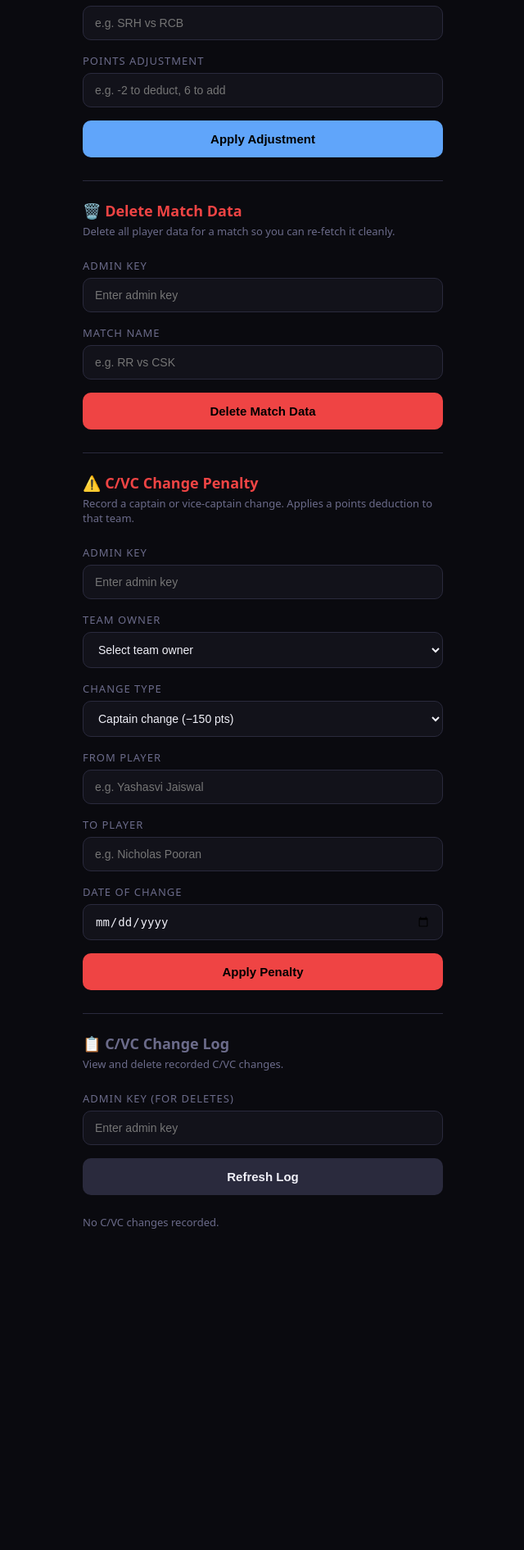
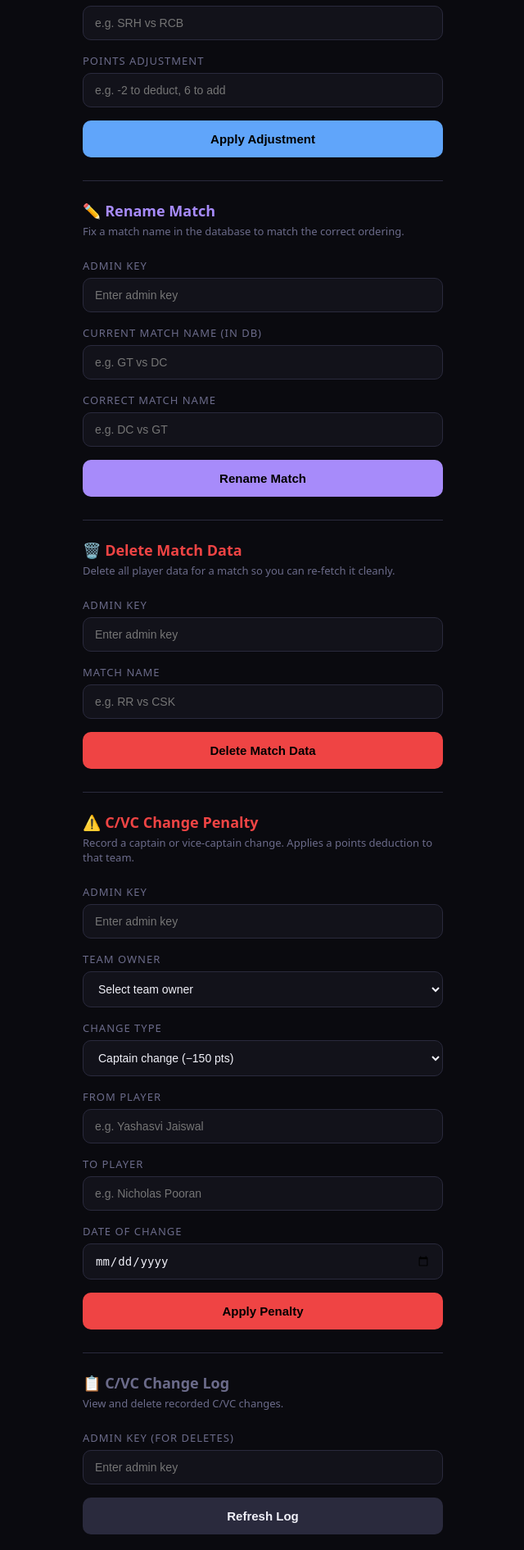
Before and after one commit to NiharM1227/yeh-main-kar-leta-hun-backend, a Flask app: page /admin in a window 1280 px wide. Shown: the part 748-2639 px from the top of the page at 82% size, without its empty margins (319-959 px from the left). Before the commit the page ends 2247 px from the top, so only its background shows below. Run offline with Flask 3, Linux system fonts and the light colour scheme; data that the repository does not hold is empty; some libraries are stand-ins or nearby versions.

Commit message:
Update admin.html

```diff
--- a/templates/admin.html
+++ b/templates/admin.html
@@ -235,6 +235,61 @@ async function adjustPoints() {
 </script>
 
 <div style="border-top:1px solid #2a2a3d;margin:28px 0 24px;"></div>
+<h2 style="color:#a78bfa;font-size:18px;margin-bottom:4px;">✏️ Rename Match</h2>
+<p>Fix a match name in the database to match the correct ordering.</p>
+
+<label>Admin Key</label>
+<input type="password" id="ren-admin-key" placeholder="Enter admin key">
+
+<label>Current Match Name (in DB)</label>
+<input type="text" id="ren-old-name" placeholder="e.g. GT vs DC">
+
+<label>Correct Match Name</label>
+<input type="text" id="ren-new-name" placeholder="e.g. DC vs GT">
+
+<button class="btn" id="ren-btn" onclick="renameMatch()" style="background:#a78bfa;color:#000;">Rename Match</button>
+<div class="result" id="ren-result" style="margin-top:16px;display:none;"></div>
+
+<script>
+async function renameMatch() {
+  const key = document.getElementById('ren-admin-key').value.trim();
+  const oldName = document.getElementById('ren-old-name').value.trim();
+  const newName = document.getElementById('ren-new-name').value.trim();
+  const resultEl = document.getElementById('ren-result');
+  const btn = document.getElementById('ren-btn');
+
+  if (!key) { alert('Enter admin key'); return; }
+  if (!oldName || !newName) { alert('Enter both match names'); return; }
+
+  btn.disabled = true;
+  try {
+    const res = await fetch('/api/rename-match', {
+      method: 'POST',
+      headers: { 'X-Admin-Key': key, 'Content-Type': 'application/json' },
+      body: JSON.stringify({ old_name: oldName, new_name: newName })
+    });
+    const data = await res.json();
+    btn.disabled = false;
+    resultEl.style.display = 'block';
+    if (data.success) {
+      resultEl.className = 'result success';
+      resultEl.innerHTML = `<h3>✅ Done</h3>
+        <div class="player-row"><span>${data.old_name}</span><span>→ ${data.new_name}</span></div>
+        <div class="player-row"><span>Rows updated</span><span>${data.rows_updated}</span></div>`;
+    } else {
+      resultEl.className = 'result error';
+      resultEl.innerHTML = `<h3>❌ Error</h3><p>${data.error}</p>`;
+    }
+  } catch(err) {
+    btn.disabled = false;
+    resultEl.style.display = 'block';
+    resultEl.className = 'result error';
+    resultEl.innerHTML = `<h3>❌ Connection error</h3><p>${err.message}</p>`;
+  }
+}
+</script>
+
+<div style="border-top:1px solid #2a2a3d;margin:28px 0 24px;"></div>
 <h2 style="color:#ef4444;font-size:18px;margin-bottom:4px;">🗑️ Delete Match Data</h2>
 <p>Delete all player data for a match so you can re-fetch it cleanly.</p>
 
```
